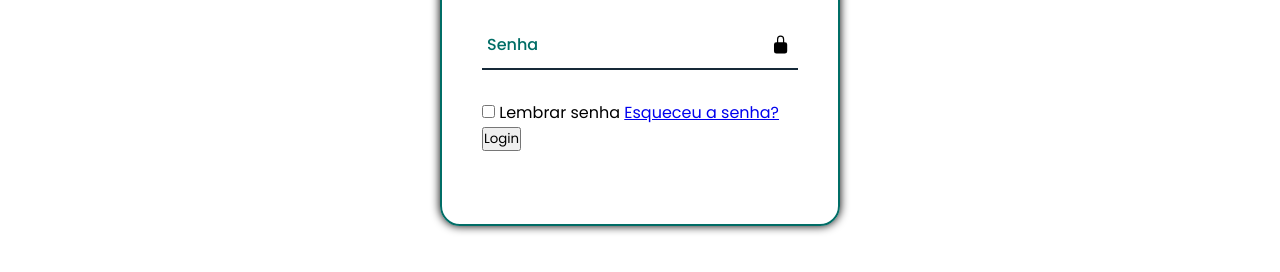
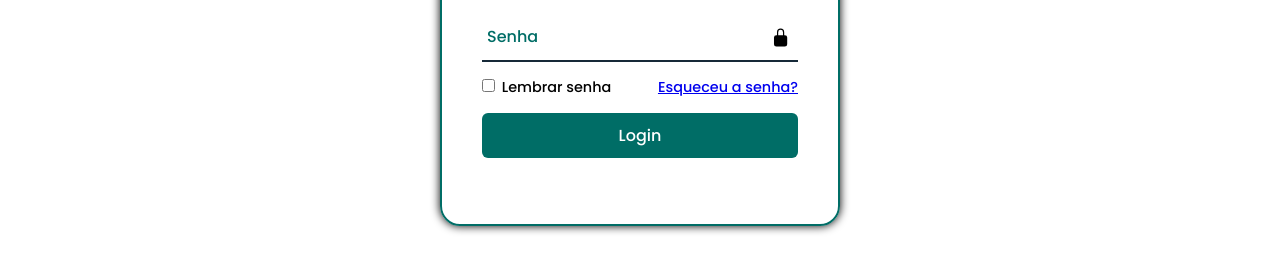
Before and after one commit to JulioXerez/VetCheck, a plain HTML site: page index.html in a window 1280 px wide. Shown: the part 394-666 px from the top of the page. Drawn offline with nearby package versions, Linux system fonts and the light colour scheme.

Commit message:
Update style.css

```diff
--- a/style.css
+++ b/style.css
@@ -152,3 +152,52 @@ transform: scalex(1);
     color: #000000;
     line-height: 57px;
 }
+
+.remember-forgot {
+    font-size: .9em;
+    color: black;
+    font-weight: 500;
+    margin: -15px 0 15px;
+    display: flex;
+    justify-content: space-between;
+}
+
+.remember-forgot label input {
+accent-color: black;
+margin-right: 3px;
+}
+
+.remember-forgot a:hover{
+    text-decoration: underline;
+}
+
+.btn {
+    width: 100%;
+    height: 45px;
+    background: #006d66;
+    border: none;
+    outline: none;
+    border-radius: 6px;
+    cursor: pointer;
+    font-size: 1em;
+    color: #fff;
+    font-weight: 500;
+}
+
+.login-register {
+    font-size: .9em;
+    color: #006d66;
+    text-align: center;
+    font-weight: 500;
+    margin: 25px 0 10px;
+}
+
+.login-register p a {
+    color: #006d66;
+    text-decoration: none;
+    font-weight: 600;
+}
+
+.login-register p a:hover {
+    text-decoration: underline;
+}
```
